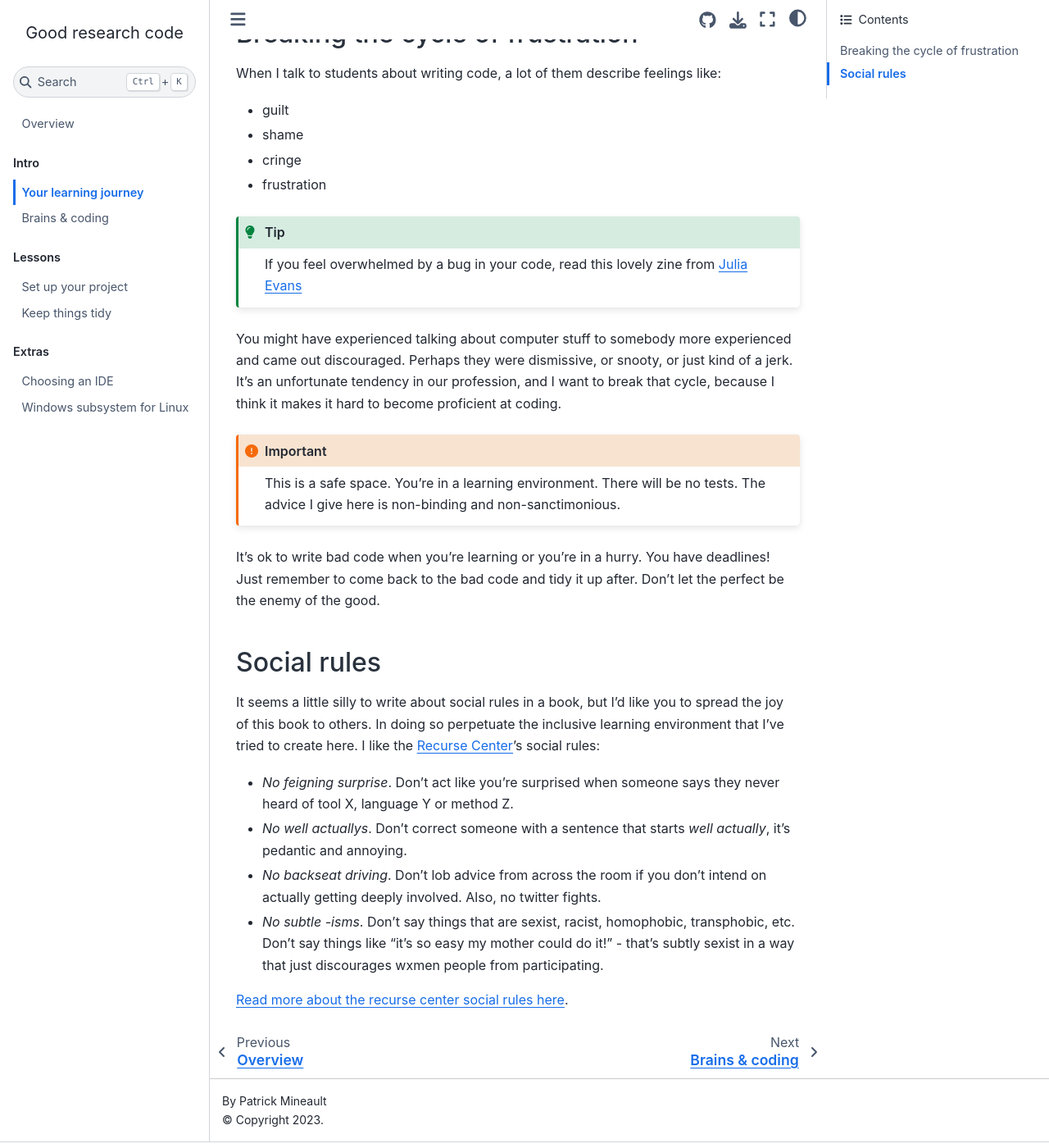
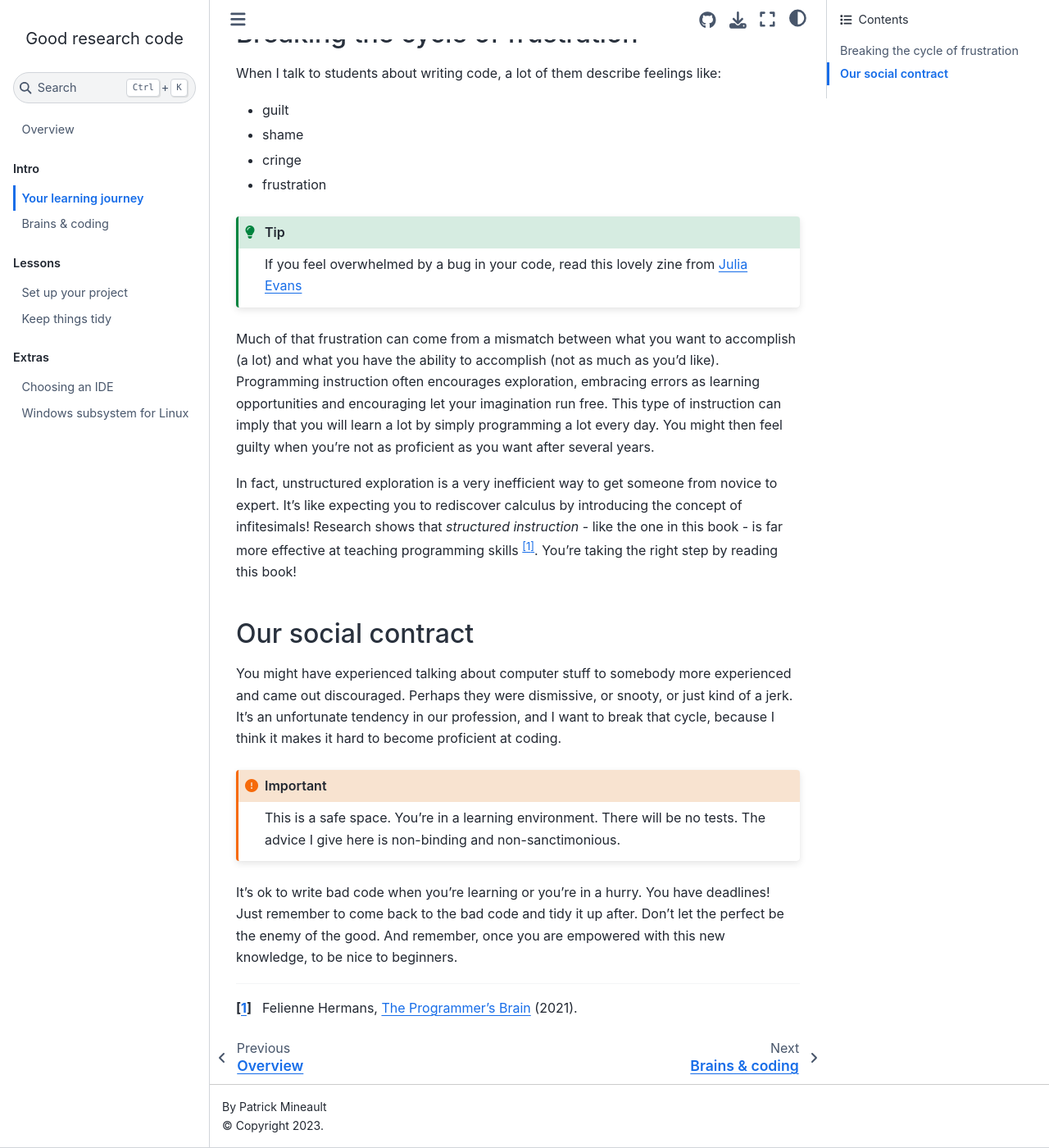
Before and after one commit to patrickmineault/codebook, a Jupyter Book: the page built from attitude.myst.md, in a window 1280 px wide and 1400 px high, scrolled down 889 px. Shown: the whole window at 82% size. Built offline with Jupyter Book 1.0.4 settings and Sphinx 7.4.7 and the Sphinx Book theme 1.1.4, drawn with Linux system fonts in a browser that asks for light colours; some of the changed text lies outside the part shown.

Commit message:
Remove social rules, add Felienne's book

````diff
--- a/attitude.myst.md
+++ b/attitude.myst.md
@@ -1,6 +1,6 @@
 # Your learning journey
 
-Learning to code is a lifelong journey. The upper ceiling on programming skills is very high. Much like cooking, coding can be done on a purely utilitarian basis, or it can elevated to high art. [Even professional programmers with decades of experience go on months-long retreats to acquire new skills](https://www.recurse.com/about). A good frame for getting better at coding is thinking of it as a craft which you refine through targetted practice. Reading this book is a great way to refine your craft.
+Learning to code is a lifelong journey. The upper ceiling on programming skills is very high. Much like cooking, coding can be done on a purely utilitarian basis, or it can elevated to high art. [Even professional programmers with decades of experience go on months-long retreats to acquire new skills](https://www.recurse.com/about). *A good frame* for getting better at coding is thinking of it as a craft which you refine through targetted practice. Reading this book is a great way to refine your craft.
 
 Some foundational skills you will learn here will give you a lot of bang for your buck. As you move forward in your learning journey, it's helpful to take stock of where you started from and how much you've learned. You can read just parts of this book to help you along your journey, or you can read the whole thing: it's all up to you.
 
@@ -22,21 +22,18 @@ When I talk to students about writing code, a lot of them describe feelings like
 If you feel overwhelmed by a bug in your code, read this lovely zine from [Julia Evans](https://wizardzines.com/comics/attitude-matters/)
 ```
 
+Much of that frustration can come from a mismatch between what you want to accomplish (a lot) and what you have the ability to accomplish (not as much as you'd like). Programming instruction often encourages exploration, embracing errors as learning opportunities and encouraging let your imagination run free. This type of instruction can imply that you will learn a lot by simply programming a lot every day. You might then feel guilty when you're not as proficient as you want after several years.
+
+In fact, unstructured exploration is a very inefficient way to get someone from novice to expert. It's like expecting you to rediscover calculus by introducing the concept of infitesimals! Research shows that *structured instruction* - like the one in this book - is far more effective at teaching programming skills [^Felienne]. You're taking the right step by reading this book!
+
+[^Felienne]: Felienne Hermans, [The Programmer's Brain](https://www.manning.com/books/the-programmers-brain) (2021).
+
+## Our social contract
+
 You might have experienced talking about computer stuff to somebody more experienced and came out discouraged. Perhaps they were dismissive, or snooty, or just kind of a jerk. It's an unfortunate tendency in our profession, and I want to break that cycle, because I think it makes it hard to become proficient at coding.
 
 ```{important}
 This is a safe space. You're in a learning environment. There will be no tests. The advice I give here is non-binding and non-sanctimonious.
 ```
 
-It's ok to write bad code when you're learning or you're in a hurry. You have deadlines! Just remember to come back to the bad code and tidy it up after. Don't let the perfect be the enemy of the good.
-
-## Social rules
-
-It seems a little silly to write about social rules in a book, but I'd like you to spread the joy of this book to others. In doing so perpetuate the inclusive learning environment that I've tried to create here. I like the [Recurse Center](https://www.recurse.com/)'s social rules:
-
-* *No feigning surprise*. Don't act like you're surprised when someone says they never heard of tool X, language Y or method Z.
-* *No well actuallys*. Don't correct someone with a sentence that starts *well actually*, it's pedantic and annoying.
-* *No backseat driving*. Don't lob advice from across the room if you don't intend on actually getting deeply involved. Also, no twitter fights.
-* *No subtle -isms*. Don't say things that are sexist, racist, homophobic, transphobic, etc.  Don't say things like "it's so easy my mother could do it!" - that's subtly sexist in a way that just discourages wxmen people from participating.
-
-[Read more about the recurse center social rules here](https://www.recurse.com/manual#sub-sec-social-rules).
+It's ok to write bad code when you're learning or you're in a hurry. You have deadlines! Just remember to come back to the bad code and tidy it up after. Don't let the perfect be the enemy of the good. And remember, once you are empowered with this new knowledge, to be nice to beginners.
````
